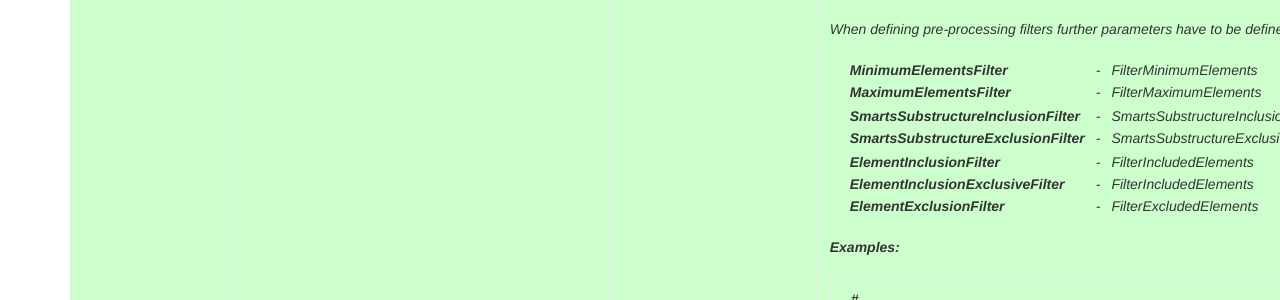
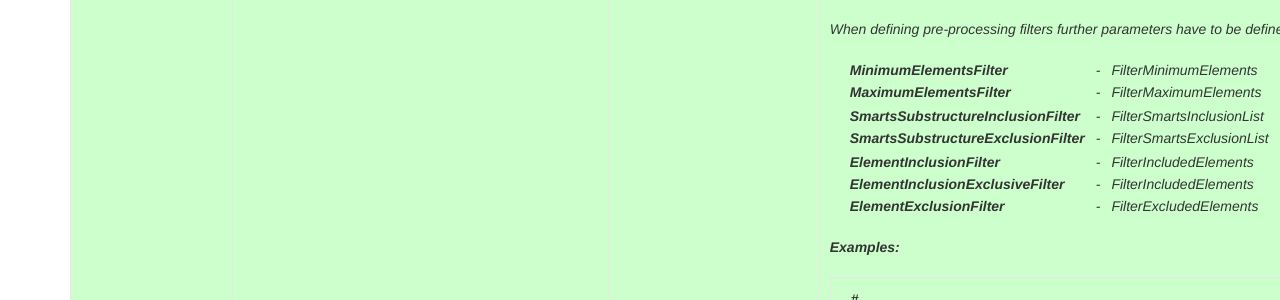
Before and after one commit to ipb-halle/MetFrag, a Jekyll site: the page built from projects/metfragr/index.md, in a window 1280 px wide and 900 px high, scrolled down 2436 px. Shown: the part 152-452 px from the top of the window. Built offline with Jekyll 4.4.1, drawn with Linux system fonts in a browser that asks for light colours; nearby versions of some CDN libraries; Markdown is read by kramdown in place of the engine named in the settings.

Commit message:
Update index.md

```diff
--- a/projects/metfragr/index.md
+++ b/projects/metfragr/index.md
@@ -134,8 +134,8 @@ When defining pre-processing filters further parameters have to be defined:<br><
  <tr><td style="font-weight: bold;">MinimumElementsFilter</td><td>-</td><td>FilterMinimumElements</td></tr>
  <tr><td style="font-weight: bold;">MaximumElementsFilter</td><td>-</td><td>FilterMaximumElements</td></tr>
  <tr><td></td><td></td><td></td></tr>
- <tr><td style="font-weight: bold;">SmartsSubstructureInclusionFilter</td><td>-</td><td>SmartsSubstructureInclusionScoreSmartsList</td></tr>
- <tr><td style="font-weight: bold;">SmartsSubstructureExclusionFilter</td><td>-</td><td>SmartsSubstructureExclusionScoreSmartsList</td></tr>
+ <tr><td style="font-weight: bold;">SmartsSubstructureInclusionFilter</td><td>-</td><td>FilterSmartsInclusionList</td></tr>
+ <tr><td style="font-weight: bold;">SmartsSubstructureExclusionFilter</td><td>-</td><td>FilterSmartsExclusionList</td></tr>
  <tr><td></td><td></td><td></td></tr>
  <tr><td style="font-weight: bold;">ElementInclusionFilter</td><td>-</td><td>FilterIncludedElements</td></tr>
  <tr><td style="font-weight: bold;">ElementInclusionExclusiveFilter</td><td>-</td><td>FilterIncludedElements</td></tr>
```
